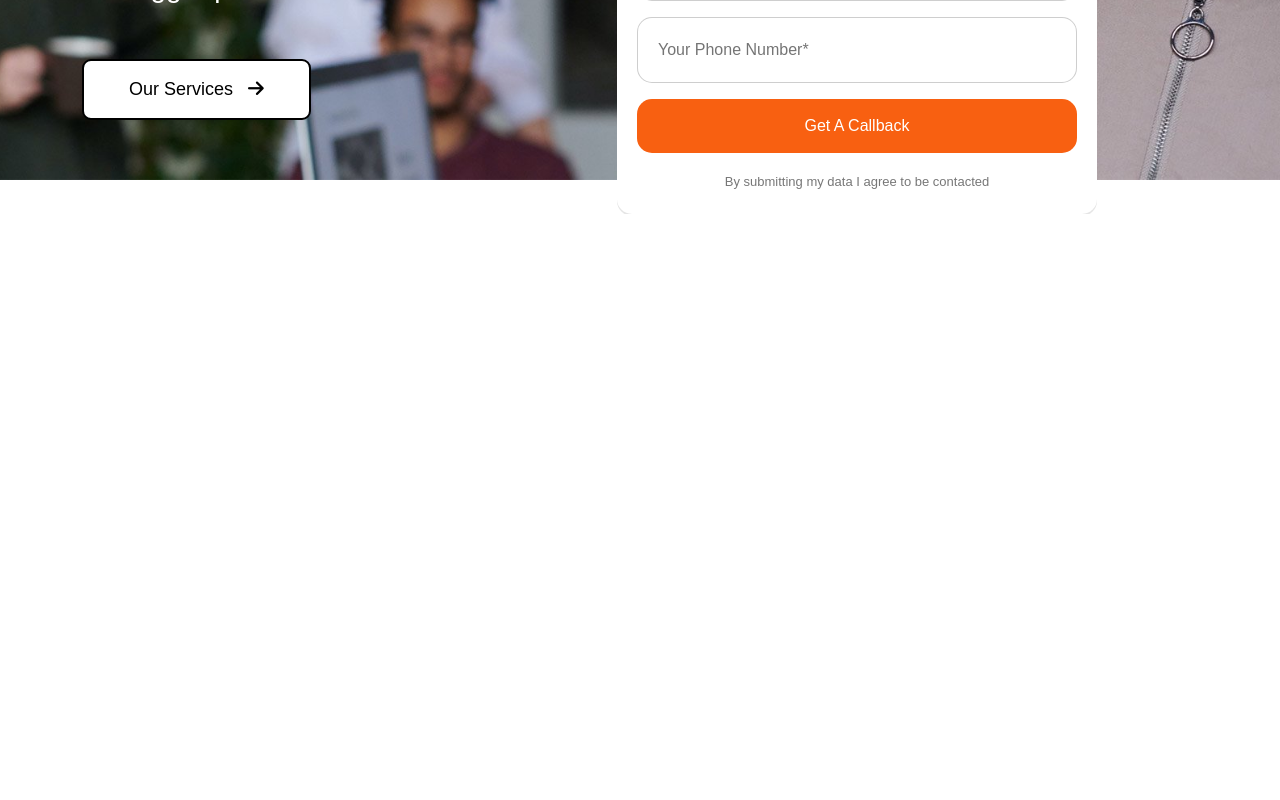
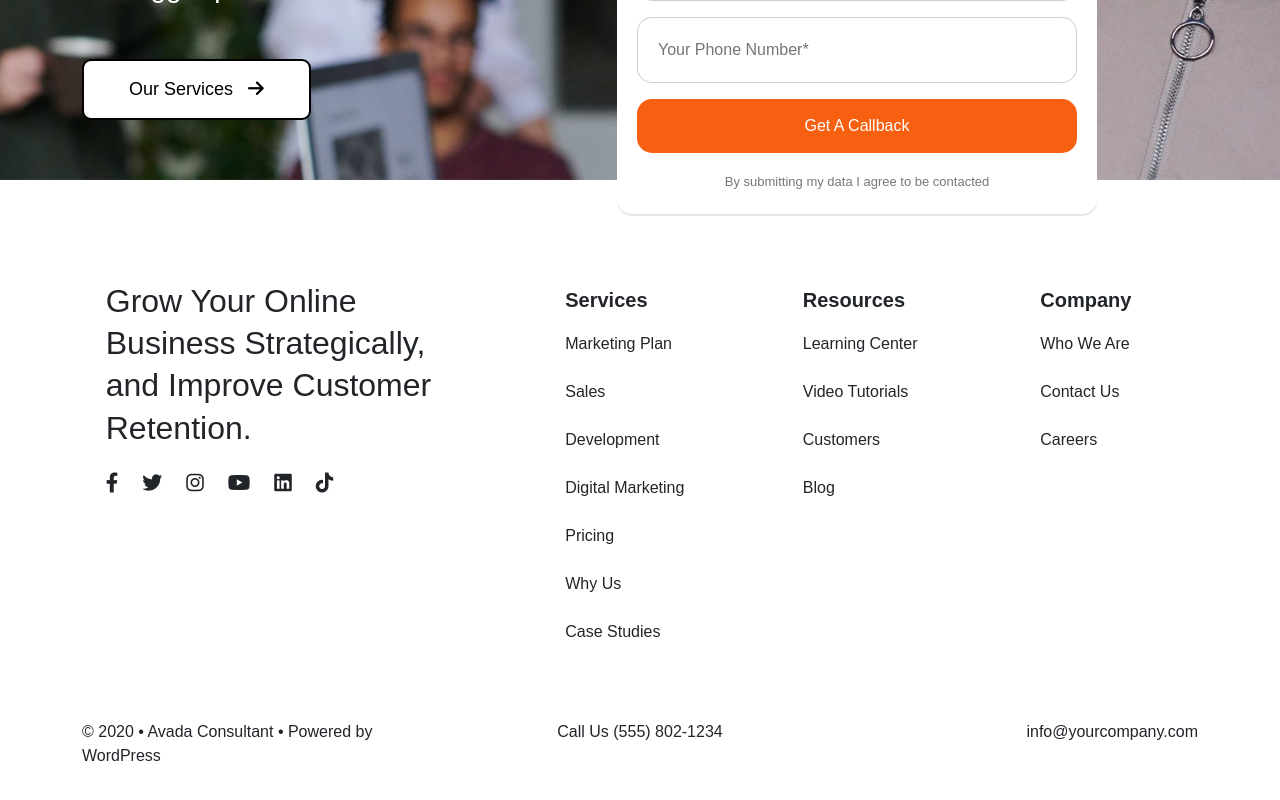
Before and after one commit to DavidC1103/proj-html-vuejs, a Vue app: page / in a window 1280 px wide. Shown: the part 632-1432 px from the top of the page. Before the commit the page ends 846 px from the top, so only its background shows below. Built offline with nearby package versions, Linux system fonts and the light colour scheme.

Commit message:
add footer

```diff
--- a/src/App.vue
+++ b/src/App.vue
@@ -20,6 +20,9 @@ export default{
 <template>
   <Header/>
 
+
+  <Footer/>
+
 </template>
 
 <style lang="scss" >
--- a/src/components/Footer.vue
+++ b/src/components/Footer.vue
@@ -5,9 +5,84 @@ export default {
 </script>
 
 <template>
+  <footer class="container">
+    <div class="row">
+        <div class="col-4">
+            <h3>Grow Your Online Business Strategically, and Improve Customer Retention.</h3>
+            <div class="mt-4">
+                <span><i class="fa-brands fa-facebook-f me-4 fs-5"></i></span>
+                <span><i class="fa-brands fa-twitter me-4 fs-5"></i></span>
+                <span><i class="fa-brands fa-instagram me-4 fs-5"></i></span>
+                <span><i class="fa-brands fa-youtube me-4 fs-5"></i></span>
+                <span><i class="fa-brands fa-linkedin me-4 fs-5"></i></span>
+                <span><i class="fa-brands fa-tiktok fs-5"></i></span>
+            </div>
+        </div>
+        <div class="col-2 ">
+            <ul>
+                <li class="fw-bold fs-5 lh-0">Services</li>
+                <li>Marketing Plan</li>
+                <li>Sales Development</li>
+                <li>Digital Marketing</li>
+                <li>Pricing</li>
+                <li>Why Us</li>
+                <li>Case Studies</li>
+            </ul>
+        </div>
+        <div class="col-2">
+            <ul>
+                <li class="fw-bold fs-5 lh-0">Resources</li>
+                <li>Learning Center</li>
+                <li>Video Tutorials</li>
+                <li>Customers</li>
+                <li>Blog</li>
+            </ul>
+        </div>
+        <div class="col-2">
+            <ul>
+                <li class="fw-bold fs-5">Company</li>
+                <li>Who We Are</li>
+                <li>Contact Us</li>
+                <li>Careers</li>
+            </ul>
+        </div>
+    </div>
+    <div class="footer-bottom mt-5">
+        <div class="row">
+            <div class="col-4">
+                <span>© 2020 • Avada Consultant • Powered by WordPress</span>
+            </div>
+            <div class="col-4 text-center">
+                <span>Call Us (555) 802-1234</span>
+            </div>
+            <div class="col-4 text-end">
+                <span>info@yourcompany.com</span>
+            </div>
+        </div>
 
+    </div>
+
+  </footer>
 </template>
 
 <style lang="scss">
+    footer{
+        margin-top: 100px;
+        margin-bottom: 100px;
+        h3{
+            font-size: 32px;
+            line-height: 1.32;
+        }
+        ul{
+            list-style: none;
+            li{
+                line-height: 3;
+            }
+            li:first-child{
+                line-height: 2;
+            }
+        }
+
+    }
 
 </style>
```
